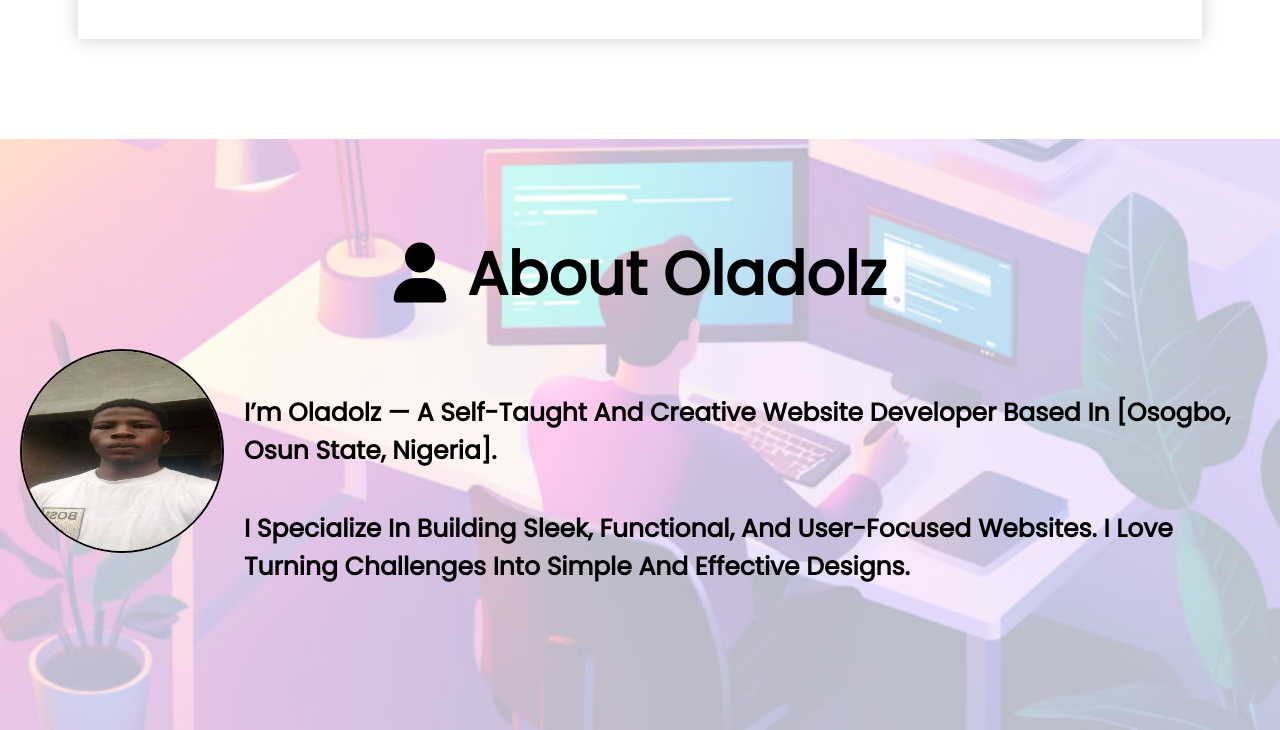
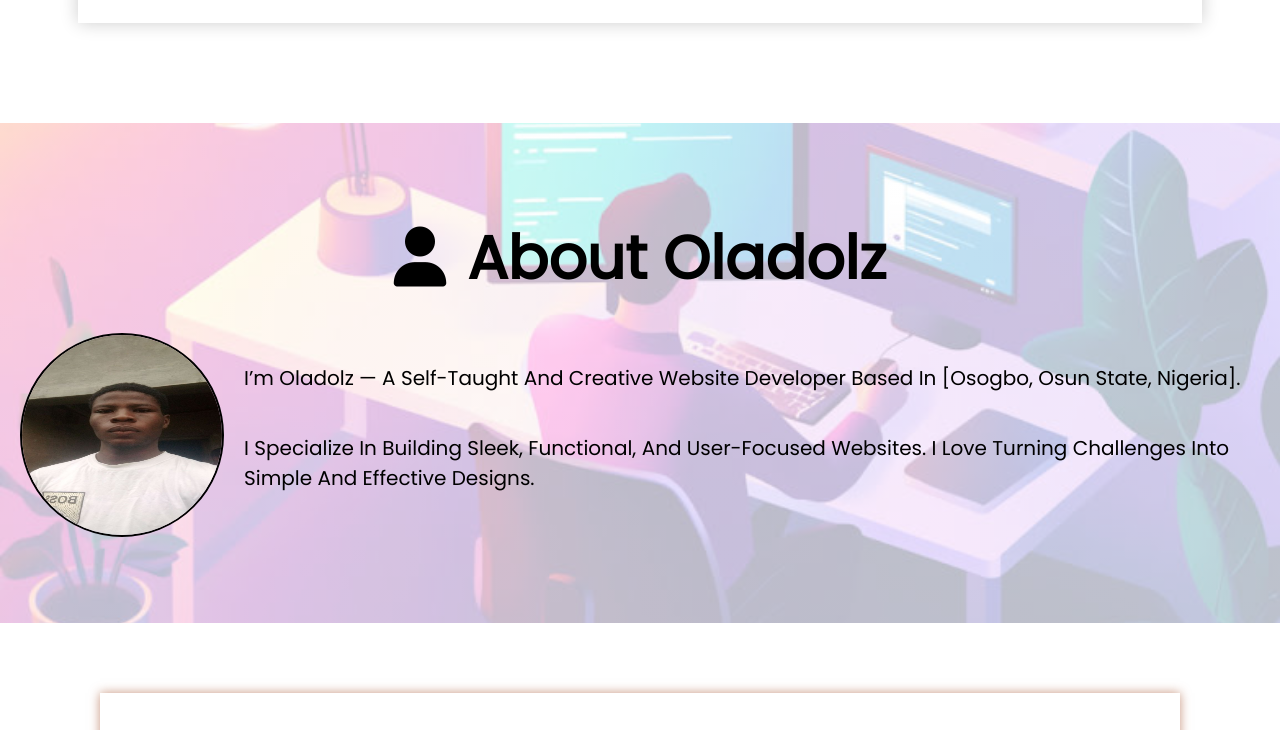
Before and after one commit to Olagoldmedia/Oladolzweb, a plain HTML site: page index.html in a window 1280 px wide. Shown: the part 1420-2150 px from the top of the page. Drawn offline with nearby package versions, Linux system fonts and the light colour scheme.

Commit message:
Update style.css

```diff
--- a/style.css
+++ b/style.css
@@ -55,7 +55,7 @@ nav ul li a:hover{
     padding:60px 50px;
     text-align:center;
     margin-top:90px;
-    font-size:25px;
+    font-size:20px;
     background-repeat:no-repeat;
     background-size:cover;
     background-position:center;
@@ -126,7 +126,7 @@ nav ul li a:hover{
     padding:60px 20px;
     text-align:center;
     margin-top:100px;
-    font-size:30px;
+    font-size:20px;
     background-repeat:no-repeat;
     background-size:cover;
     background-position:center;
@@ -139,9 +139,8 @@ nav ul li a:hover{
 .about p{
     margin-bottom:40px;
     color:black ;
-    font-size:25px;
+    font-size:20px;
     text-align:left;
-    font-weight:bold;
     text-transform: capitalize;
 }
 .img span{
```
